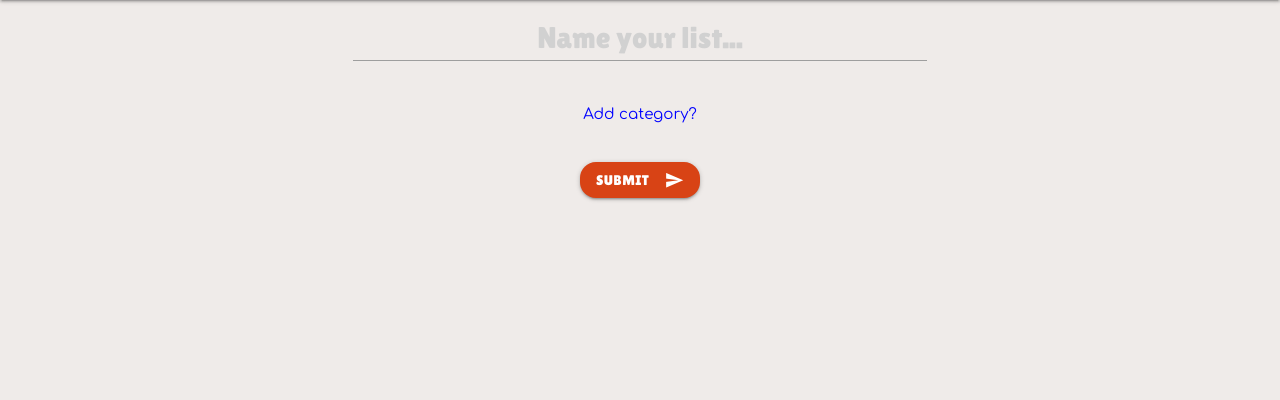
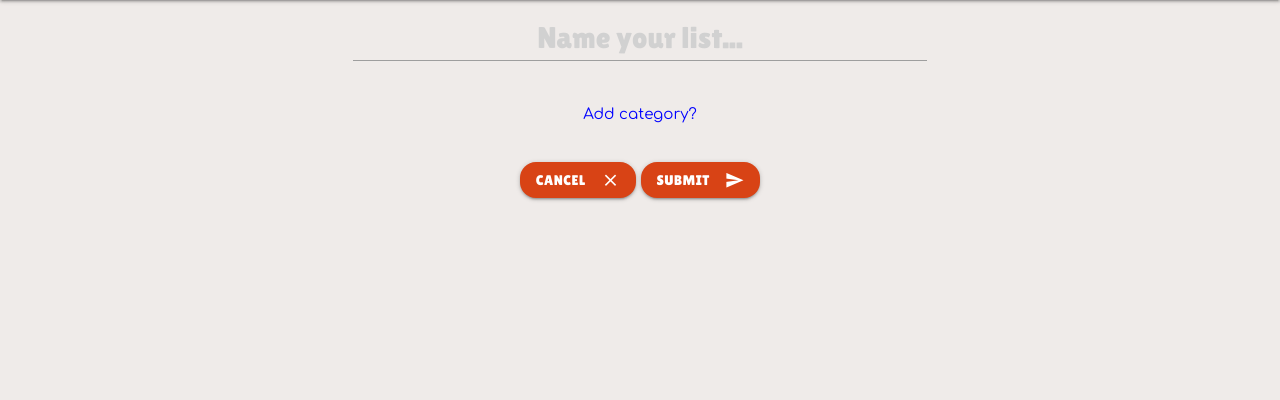
Before and after one commit to Shirral/Roll4, a Flask app: template roll4app/templates/addlist.html in a window 1280 px wide. Shown: the part 64-464 px from the top of the page. Run offline with Flask 3, Linux system fonts and the light colour scheme; the template is opened without the code that fills it, so the values that code supplies are empty.

Commit message:
Add "cancel" button to addcategory.html, addlist.html

```diff
--- a/roll4app/templates/addcategory.html
+++ b/roll4app/templates/addcategory.html
@@ -13,6 +13,10 @@
             <div class="col s2"></div>
         </div>
         <div class="row center">
+            <button class="btn waves-effect waves-light">
+                <a href="{{url_for('categories')}}">Cancel
+                <i class="material-icons right">close</i></a>
+            </button>
             <button class="btn waves-effect waves-light" type="submit" name="action">Add category
                 <i class="material-icons right">send</i>
             </button>
--- a/roll4app/templates/addlist.html
+++ b/roll4app/templates/addlist.html
@@ -54,6 +54,10 @@
             {% endfor %}
 
             <div class="row center">
+                <button class="btn waves-effect waves-light">
+                    <a href="{{url_for('lists')}}">Cancel
+                    <i class="material-icons right">close</i></a>
+                </button>
                 <button class="btn waves-effect waves-light" type="submit" name="action">Submit
                     <i class="material-icons right">send</i>
                 </button>
```
